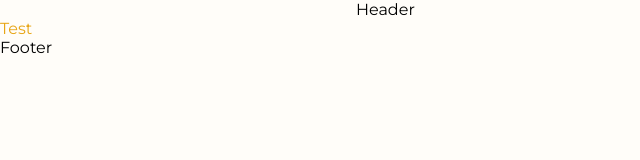
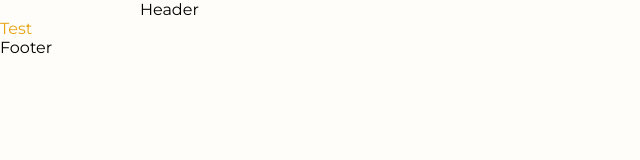
Before and after one commit to baza-trainee/13-zbir, a React (Vite) app: page / in a window 1280 px wide. Shown: the top 160 px of the page, without its empty margins (0-640 px from the left). Built offline with nearby package versions, Linux system fonts and the light colour scheme.

Commit message:
fix: delete scss for mediaqueries, mixins; common style => index.html; variables => only root style

```diff
--- a/src/App.tsx
+++ b/src/App.tsx
@@ -1,6 +1,6 @@
-import { FC } from "react";
-import Test from "./components/Test/Test";
-import "./styles/index.scss";
+import { FC } from 'react';
+import Test from './components/Test/Test';
+import './styles/index.scss';
 
 const App: FC = () => {
   return (
--- a/src/styles/_mediaqueries.scss
+++ /dev/null
@@ -1,21 +0,0 @@
-@media screen and (min-width: 375px) {
-  .container {
-    width: 375px;
-    margin: 0 auto;
-    padding: 0 16px;
-  }
-}
-
-@media screen and (min-width: 768px) {
-  .container {
-    width: 768px;
-    padding: 0 100px;
-  }
-}
-
-@media screen and (min-width: 1440px) {
-  .container {
-    width: 1440px;
-    padding: 0 220px;
-  }
-}
--- a/src/styles/_mixins.scss
+++ /dev/null
@@ -1,6 +0,0 @@
-// ЗА ПОТРЕБИ, АЛЕ БАЖАНО ПРАКТИКУВАТИСЯ. АЛЕ БЕЗ ЗАЙВОГО...
-
-// @mixin font-family-regular {
-//   font-weight: 400;
-//   font-family: "CeraProRegular", serif;
-// }
--- a/src/styles/_variables.scss
+++ b/src/styles/_variables.scss
@@ -1,16 +1,3 @@
-html {
-  scroll-behavior: smooth;
-  height: 100%;
-}
-
-body {
-  font-family: var(--primary-font);
-  background-size: cover;
-  font-weight: 400;
-  background-color: #fffdf9;
-  min-height: 100vh;
-}
-
 :root {
   /* accent colors */
   --primary-accent-color: #e7a515;
--- a/src/styles/index.scss
+++ b/src/styles/index.scss
@@ -1,5 +1,19 @@
 @import './reset';
 @import './fonts';
 @import './variables';
-@import './mixins';
-@import './mediaqueries';
+
+html {
+  scroll-behavior: smooth;
+  height: 100%;
+}
+
+body {
+  font-family: var(--primary-font);
+  background-color: #fffdf9;
+  min-height: 100vh;
+}
+
+.container {
+  margin: 0 auto;
+  max-width: 1000px;
+}
```
